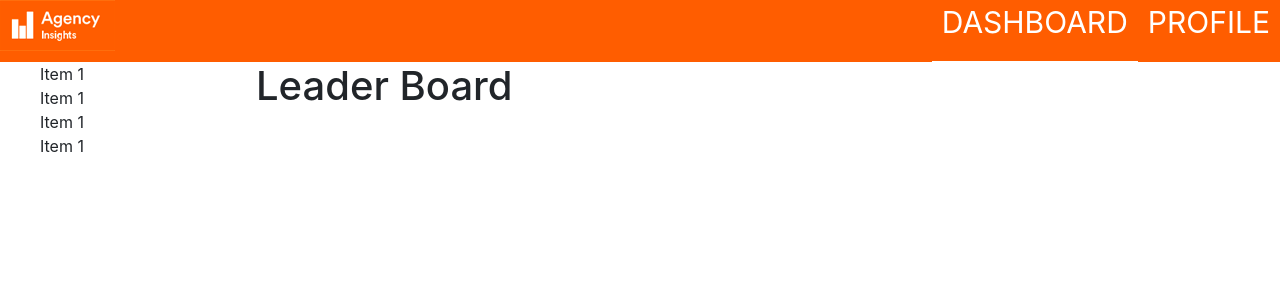
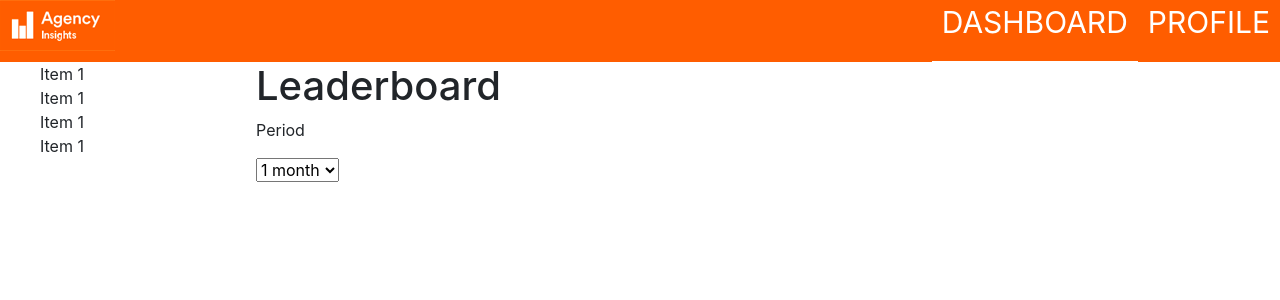
Before and after one commit to voluntarily/vly-agency-example, a React (Create React App) app in the folder VoluntarilyAgency/ClientApp/: page /leaderboard in a window 1280 px wide. Shown: the top 300 px of the page. Built offline with nearby package versions, Linux system fonts and the light colour scheme; what google-maps-react would draw is missing.

Commit message:
Added drop down for leaderboard period selection.

```diff
--- a/VoluntarilyAgency/ClientApp/src/components/LeaderBoard/index.jsx
+++ b/VoluntarilyAgency/ClientApp/src/components/LeaderBoard/index.jsx
@@ -4,7 +4,15 @@ export default class LeaderBoard extends Component {
     render() {
         return (
             <div>
-                <h1>{"Leader Board"}</h1>
+                <h1>{"Leaderboard"}</h1>
+                <div>
+                    <p>Period</p>
+                    <select>
+                        <option value="1-month">1 month</option>
+                        <option value="1-year">1 year</option>
+                        <option value="all-time">All Time</option>
+                    </select>
+                </div>
             </div>
         );
     }
```
